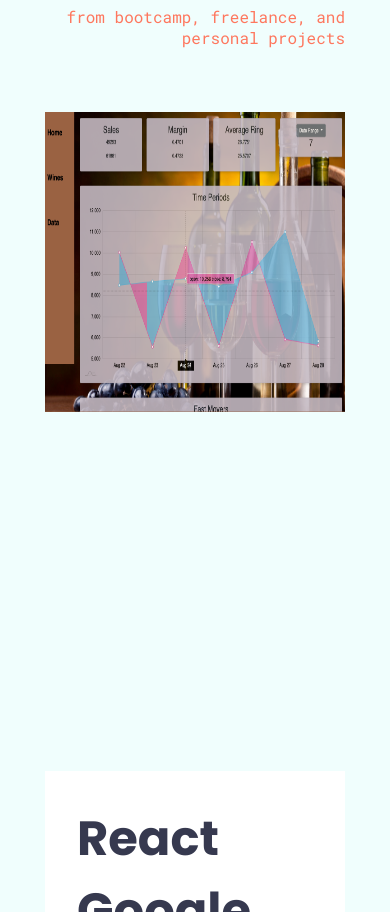
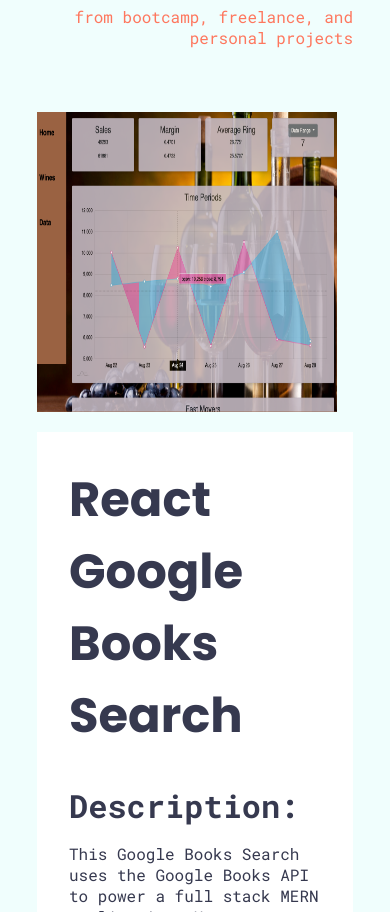
Before and after one commit to grburner/port-ts, a React (Create React App) app: page / in a window 390 px wide. Shown: the part 2384-3296 px from the top of the page. Built offline with nearby package versions, Linux system fonts and the light colour scheme.

Commit message:
added media queries

```diff
--- a/src/components/ProjectGroup/index.tsx
+++ b/src/components/ProjectGroup/index.tsx
@@ -15,21 +15,10 @@
 
 const ProjectGroup: React.FC<ProjectGroupProps> = (props) => {
   const [projectIndex, setProjectIndex] = useState<number>(1);
-  const [amountOfPics, setAmountOfPics] = useState<string>('3')
 
   const imageClickHandler = (imageIndex: number) => {
     setProjectIndex(imageIndex);
   };
-
-  const setImageClass = (width: number) => {
-    if (width > 1300) {setAmountOfPics('3')}
-    else if (width < 1300 && width > 700) {setAmountOfPics('2')}
-    else if (width < 700) {setAmountOfPics('1')}
-  }
-
-  useEffect(() => {
-    setImageClass(props.winwidth)
-  }, [props.winwidth])
 
   return (
     <div className={"project-container"}>
@@ -41,7 +30,7 @@
             {"from bootcamp, freelance, and personal projects"}
           </p>
         </div>
-        <div className={`project-images${amountOfPics}`}>
+        <div className={`project-images`}>
           <div onClick={() => imageClickHandler(0)}>
             <ProjectImage image={dbdashImg} />
           </div>
--- a/src/components/ProjectGroup/style.css
+++ b/src/components/ProjectGroup/style.css
@@ -2,8 +2,7 @@
     padding-top: 3rem;
     background-color: #f0fefd;
     display: grid;
-    grid-template-columns: 1fr 3fr 1fr;
-    grid-template-rows: 2fr 2fr;
+    grid-template-columns: 1fr 1fr 1fr;
 }
 
 .project-header {
@@ -15,26 +14,9 @@
     margin-bottom: 4rem;
 }
 
-.project-images1 {
+.project-images {
     display: grid;
     grid-gap: 1rem;
-    grid-template-columns: repeat(1, auto);
-    margin-bottom: 20px;
-    justify-items: center;
-}
-
-.project-images2 {
-    display: grid;
-    grid-gap: 1rem;
-    grid-template-columns: repeat(2, auto);
-    margin-bottom: 20px;
-    justify-items: center;
-}
-
-.project-images3 {
-    display: grid;
-    grid-gap: 1rem;
-    grid-template-columns: repeat(3, auto);
     margin-bottom: 20px;
     justify-items: center;
 }
@@ -48,3 +30,33 @@
 .desc-section {
     margin: 2rem 0 1rem 0;
 }
+
+@media all and (max-width: 700px) {
+    .project-images {
+        grid-template-columns: 1fr;
+    }
+}
+
+@media all and (max-width: 1300px) {
+    .project-images {
+        grid-template-columns: repeat(2, auto);
+    }
+}
+
+@media all and (min-width: 1301px) {
+    .project-images {
+        grid-template-columns: repeat(3, auto);
+    }
+}
+
+/* @media screen and (max-width: 1300px) {
+    .project-images {
+        grid-template-columns: repeat(2, auto);
+    }
+}
+
+@media screen and (min-width: 1301px) {
+    .project-images {
+        grid-template-columns: repeat(3, auto);
+    }
+} */
```
Also changed, not shown: 1 other file (tests, documents, lock files or other folders).
